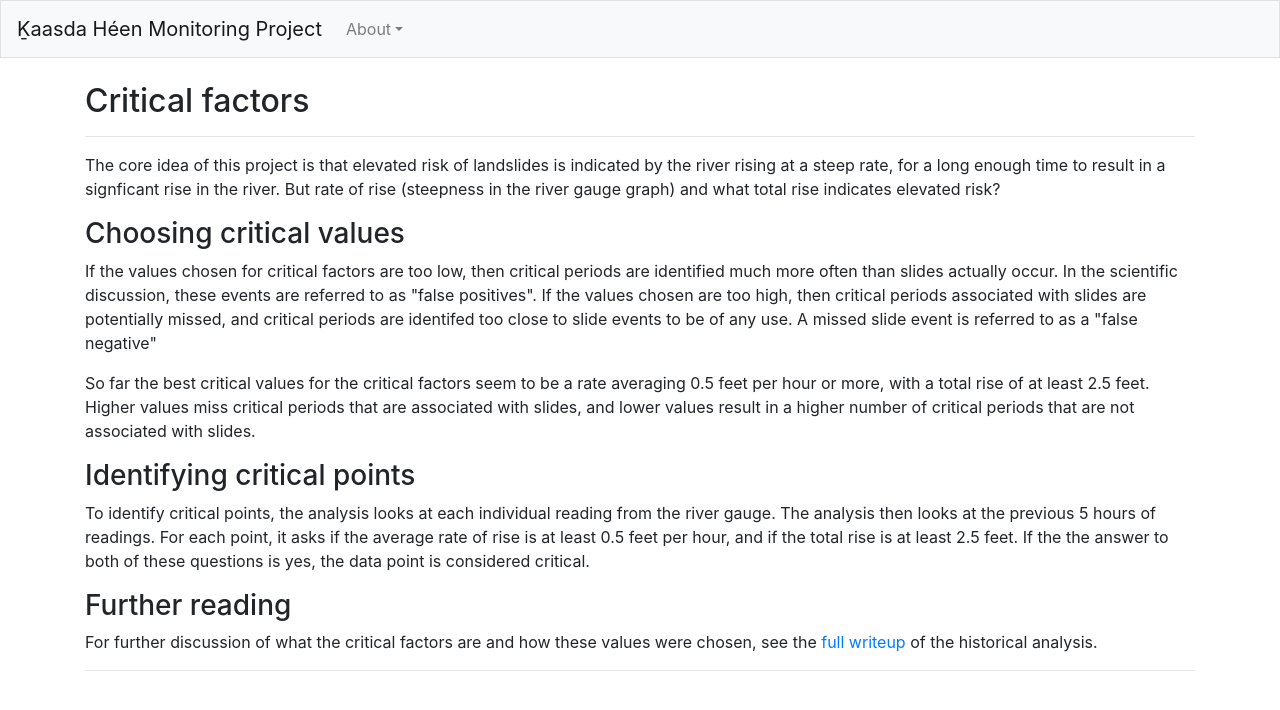
After one commit to ehmatthes/sitka_irg_realtime, a Django app: page /critical_factors/ in a window 1280 px wide. The commit adds this page. Shown: the top 710 px of the page. Run offline with Django 3.2, Linux system fonts and the light colour scheme; parts of the project's set-up code (start-up, migrations or seed data) failed here and were passed over; some libraries are stand-ins or nearby versions.

Commit message:
Discussion of critical factors included.

```diff
--- a/irg_viz/templates/irg_viz/base.html
+++ b/irg_viz/templates/irg_viz/base.html
@@ -33,6 +33,7 @@
           <div class="dropdown-menu">
             <a class="dropdown-item" href="{% url 'irg_viz:about' %}">About this project</a>
             <a class="dropdown-item" href="{% url 'irg_viz:hist_examples' %}">Historical examples</a>
+            <a class="dropdown-item" href="{% url 'irg_viz:critical_factors' %}">Critical factors</a>
           </div>
         </li>
       </ul>
--- /dev/null
+++ b/irg_viz/templates/irg_viz/critical_factors.html
@@ -0,0 +1,32 @@
+{% extends "irg_viz/base.html" %}
+
+{% load bootstrap4 %}
+
+{% block page_header %}
+  <h2>Critical factors</h2>
+{% endblock page_header %}
+
+{% block content %}
+
+  <hr />
+
+  <p>The core idea of this project is that elevated risk of landslides is indicated by the river rising at a steep rate, for a long enough time to result in a signficant rise in the river. But rate of rise (steepness in the river gauge graph) and what total rise indicates elevated risk?</p>
+
+  <h3>Choosing critical values</h3>
+
+  <p>If the values chosen for critical factors are too low, then critical periods are identified much more often than slides actually occur. In the scientific discussion, these events are referred to as "false positives". If the values chosen are too high, then critical periods associated with slides are potentially missed, and critical periods are identifed too close to slide events to be of any use. A missed slide event is referred to as a "false negative"</p>
+
+  <p>So far the best critical values for the critical factors seem to be a rate averaging 0.5 feet per hour or more, with a total rise of at least 2.5 feet. Higher values miss critical periods that are associated with slides, and lower values result in a higher number of critical periods that are not associated with slides.</p>
+
+  <h3>Identifying critical points</h3>
+
+  <p>To identify critical points, the analysis looks at each individual reading from the river gauge. The analysis then looks at the previous 5 hours of readings. For each point, it asks if the average rate of rise is at least 0.5 feet per hour, and if the total rise is at least 2.5 feet. If the the answer to both of these questions is yes, the data point is considered critical.</p>
+
+  <h3>Further reading</h3>
+
+  <p>For further discussion of what the critical factors are and how these values were chosen, see the <a href="https://github.com/ehmatthes/sitka_irg_realtime/raw/make_public/my_docs/Landslide%20Warning%20System%20-%20IRStream%20Gauge.pdf">full writeup</a> of the historical analysis.</p>
+
+  <hr />
+
+
+{% endblock content %}
--- a/irg_viz/urls.py
+++ b/irg_viz/urls.py
@@ -27,6 +27,8 @@ urlpatterns = [
     path('hist_examples_091616/', views.hist_examples_091616,
             name='hist_examples_091616'),
 
+    path('critical_factors/', views.critical_factors, name='critical_factors'),
+
     # Working with notifications (site admins only).
     path('new_notification/', views.new_notification, name='new_notification'),
     path('edit_notification/<int:notification_id>/', views.edit_notification,
--- a/irg_viz/views.py
+++ b/irg_viz/views.py
@@ -67,6 +67,12 @@ def hist_examples_091616(request):
     return render(request, 'irg_viz/hist_examples_091616.html',
             context=context)
 
+def critical_factors(request):
+    """Discussion of how critical factors are used in the current analysis.
+    """
+    context = {}
+    return render(request, 'irg_viz/critical_factors.html', context=context)
+
 @login_required
 def new_notification(request):
     """Create a new notification.
```
